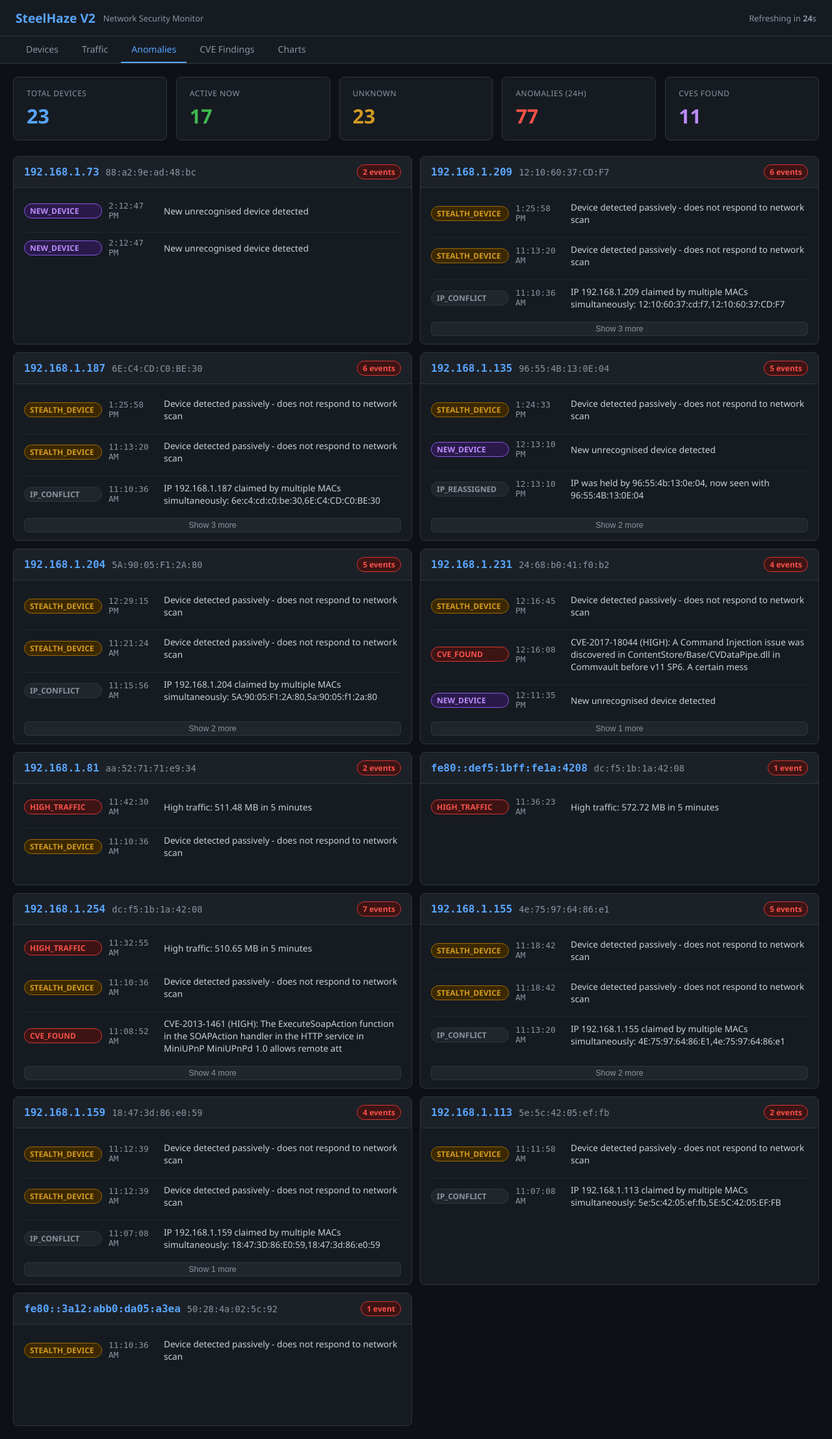
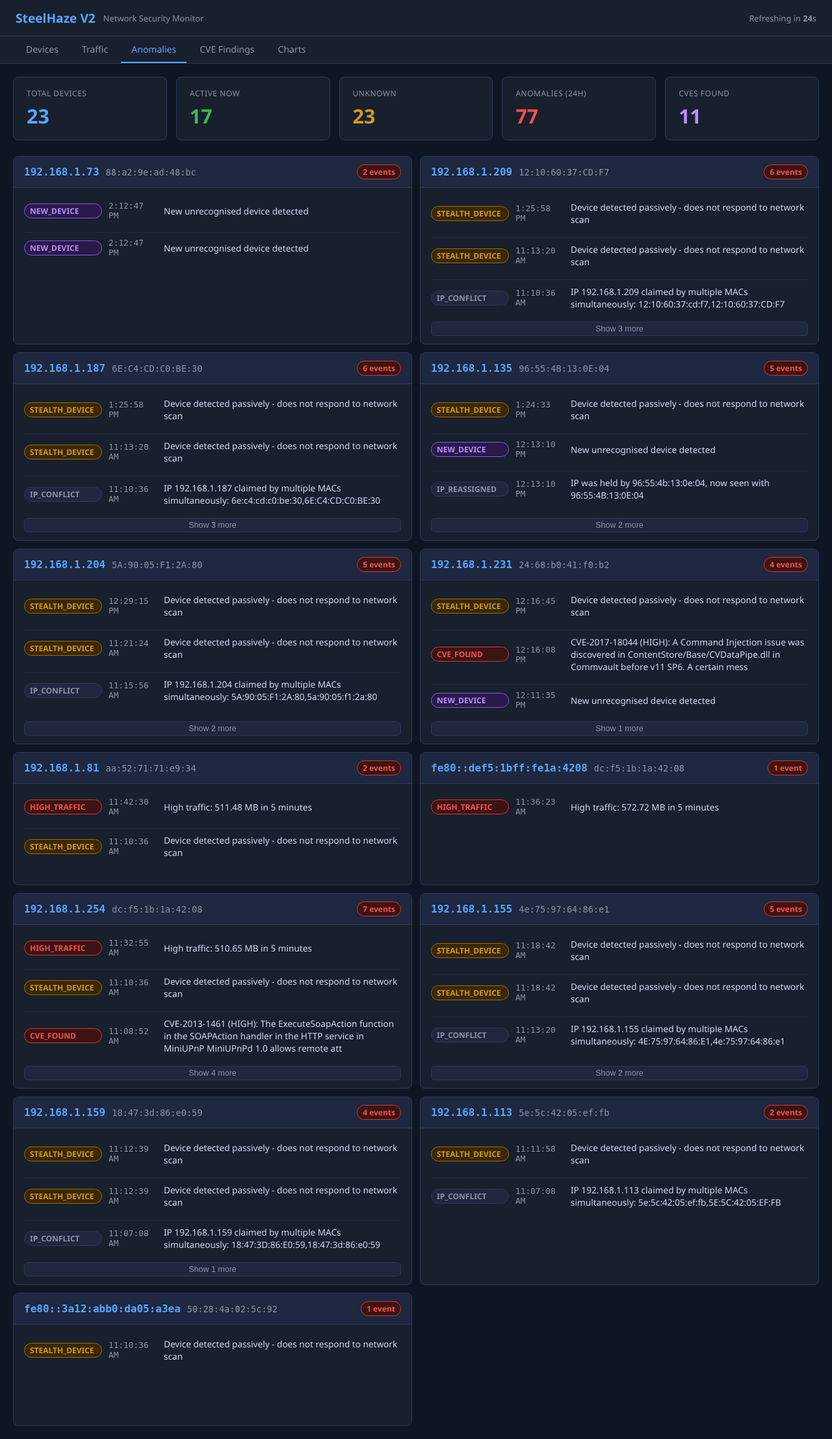
Before and after one commit to Eneuss/SteelHaze, a Flask app: page /anomalies in a window 1280 px wide. Shown: the whole page at 65% size. Run offline with Flask 3, Linux system fonts and the light colour scheme; data comes from the database, SQL or seed files in the repository; parts of the project's set-up code (start-up, migrations or seed data) failed here and were passed over.

Commit message:
palette: switch to charcoal blue (option A)

```diff
--- a/static/style.css
+++ b/static/style.css
@@ -1,12 +1,12 @@
 /* reset */
 *, *::before, *::after { box-sizing: border-box; margin: 0; padding: 0; }
-body { font-family: 'Segoe UI', system-ui, sans-serif; background: #0d1117; color: #c9d1d9; min-height: 100vh; }
+body { font-family: 'Segoe UI', system-ui, sans-serif; background: #0f1623; color: #d0daf0; min-height: 100vh; }
 code { font-family: monospace; }
 
 /* header */
 header {
-  background: #161b22;
-  border-bottom: 1px solid #30363d;
+  background: #18202e;
+  border-bottom: 1px solid #2a3a55;
   padding: 14px 24px;
   display: flex;
   align-items: center;
@@ -18,8 +18,8 @@ header .subtitle { font-size: .8rem; color: #8b949e; }
 
 /* nav */
 nav {
-  background: #161b22;
-  border-bottom: 1px solid #30363d;
+  background: #18202e;
+  border-bottom: 1px solid #2a3a55;
   padding: 0 24px;
   display: flex;
   gap: 4px;
@@ -33,7 +33,7 @@ nav a {
   border-bottom: 2px solid transparent;
   transition: color .15s, border-color .15s;
 }
-nav a:hover { color: #c9d1d9; }
+nav a:hover { color: #d0daf0; }
 nav a.active { color: #58a6ff; border-bottom-color: #58a6ff; }
 
 /* layout */
@@ -47,8 +47,8 @@ main { max-width: 1400px; margin: 0 auto; padding: 20px; }
   margin-bottom: 24px;
 }
 .stat-card {
-  background: #161b22;
-  border: 1px solid #30363d;
+  background: #18202e;
+  border: 1px solid #2a3a55;
   border-radius: 8px;
   padding: 16px 20px;
 }
@@ -61,28 +61,28 @@ main { max-width: 1400px; margin: 0 auto; padding: 20px; }
 .purple .value { color: #bc8cff; }
 
 /* passive detection divider row */
-tr.passive-divider td { padding: 6px 14px; font-size: .72rem; color: #8b949e; text-transform: uppercase; letter-spacing: .5px; border-top: 1px solid #30363d; border-bottom: 1px solid #30363d; background: #161b22 !important; cursor: default; }
+tr.passive-divider td { padding: 6px 14px; font-size: .72rem; color: #8b949e; text-transform: uppercase; letter-spacing: .5px; border-top: 1px solid #2a3a55; border-bottom: 1px solid #2a3a55; background: #18202e !important; cursor: default; }
 
 /* card and table */
-.card { background: #161b22; border: 1px solid #30363d; border-radius: 8px; overflow: hidden; margin-bottom: 20px; }
-.card-header { padding: 12px 16px; border-bottom: 1px solid #30363d; font-size: .85rem; font-weight: 600; color: #8b949e; text-transform: uppercase; letter-spacing: .5px; }
+.card { background: #18202e; border: 1px solid #2a3a55; border-radius: 8px; overflow: hidden; margin-bottom: 20px; }
+.card-header { padding: 12px 16px; border-bottom: 1px solid #2a3a55; font-size: .85rem; font-weight: 600; color: #8b949e; text-transform: uppercase; letter-spacing: .5px; }
 table { width: 100%; border-collapse: collapse; }
-th { padding: 10px 14px; font-size: .78rem; text-align: left; color: #8b949e; border-bottom: 1px solid #30363d; text-transform: uppercase; letter-spacing: .4px; }
-td { padding: 10px 14px; font-size: .87rem; border-bottom: 1px solid #21262d; }
+th { padding: 10px 14px; font-size: .78rem; text-align: left; color: #8b949e; border-bottom: 1px solid #2a3a55; text-transform: uppercase; letter-spacing: .4px; }
+td { padding: 10px 14px; font-size: .87rem; border-bottom: 1px solid #202840; }
 tr:last-child td { border-bottom: none; }
-tr:hover td { background: #1c2128; }
+tr:hover td { background: #1e2840; }
 
 /* badges */
 .badge { display: inline-block; padding: 2px 8px; border-radius: 12px; font-size: .75rem; font-weight: 600; }
 .badge-green  { background: #1a3a1f; color: #3fb950; border: 1px solid #2ea043; }
-.badge-grey   { background: #21262d; color: #8b949e; border: 1px solid #30363d; }
+.badge-grey   { background: #202840; color: #8b949e; border: 1px solid #2a3a55; }
 .badge-red    { background: #3d1414; color: #f85149; border: 1px solid #da3633; }
 .badge-yellow { background: #3b2800; color: #d29922; border: 1px solid #9e6a03; }
 .badge-purple { background: #2a1a4a; color: #bc8cff; border: 1px solid #8957e5; }
 
 /* button */
-.btn { padding: 3px 10px; border-radius: 6px; border: 1px solid #30363d; font-size: .78rem; cursor: pointer; background: #21262d; color: #c9d1d9; transition: background .15s; }
-.btn:hover { background: #30363d; }
+.btn { padding: 3px 10px; border-radius: 6px; border: 1px solid #2a3a55; font-size: .78rem; cursor: pointer; background: #202840; color: #d0daf0; transition: background .15s; }
+.btn:hover { background: #2a3a55; }
 
 /* empty state */
 .empty { padding: 32px; text-align: center; color: #8b949e; font-size: .9rem; }
@@ -105,25 +105,25 @@ tr:hover td { background: #1c2128; }
 .sev-UNKNOWN  { color: #8b949e; }
 
 /* cve host blocks */
-.host-block { background: #161b22; border: 1px solid #30363d; border-radius: 8px; margin-bottom: 16px; overflow: hidden; }
-.host-header { padding: 12px 16px; background: #1c2128; border-bottom: 1px solid #30363d; display: flex; align-items: center; gap: 10px; }
+.host-block { background: #18202e; border: 1px solid #2a3a55; border-radius: 8px; margin-bottom: 16px; overflow: hidden; }
+.host-header { padding: 12px 16px; background: #1e2840; border-bottom: 1px solid #2a3a55; display: flex; align-items: center; gap: 10px; }
 .host-ip   { font-size: 1rem; font-weight: 700; color: #58a6ff; font-family: monospace; }
 .host-name { display: flex; flex-direction: column; gap: 2px; }
-.host-name .device-label { font-size: .9rem; font-weight: 600; color: #c9d1d9; }
+.host-name .device-label { font-size: .9rem; font-weight: 600; color: #d0daf0; }
 .host-name .mac-sub { font-size: .72rem; color: #6e7681; font-family: monospace; }
 .host-name code { font-size: .85rem; color: #8b949e; }
 .host-body { padding: 12px 16px; display: flex; flex-direction: column; gap: 10px; flex: 1; }
 
 /* cve port blocks */
-.port-block  { border: 1px solid #30363d; border-radius: 6px; overflow: hidden; }
-.port-header { padding: 8px 12px; background: #21262d; display: flex; align-items: center; gap: 8px; font-size: .85rem; }
+.port-block  { border: 1px solid #2a3a55; border-radius: 6px; overflow: hidden; }
+.port-header { padding: 8px 12px; background: #202840; display: flex; align-items: center; gap: 8px; font-size: .85rem; }
 .port-header.has-cves { background: #2d1b1b; border-bottom: 1px solid #3d2020; }
 .port-num    { font-family: monospace; font-weight: 700; }
 .port-service { color: #8b949e; font-size: .8rem; }
 
 /* cve rows */
-.cve-row { padding: 8px 12px; border-top: 1px solid #21262d; display: grid; grid-template-columns: 160px 90px 1fr; gap: 10px; align-items: start; font-size: .82rem; }
-.cve-row:hover { background: #1c2128; }
+.cve-row { padding: 8px 12px; border-top: 1px solid #202840; display: grid; grid-template-columns: 160px 90px 1fr; gap: 10px; align-items: start; font-size: .82rem; }
+.cve-row:hover { background: #1e2840; }
 .cve-id a { color: #58a6ff; text-decoration: none; font-family: monospace; }
 .cve-id a:hover { text-decoration: underline; }
 .cve-desc { color: #8b949e; line-height: 1.4; }
@@ -131,22 +131,22 @@ tr:hover td { background: #1c2128; }
 /* clean ports */
 .clean-ports-section { padding: 8px 12px; }
 .clean-ports-label { font-size: .75rem; color: #8b949e; text-transform: uppercase; margin-bottom: 6px; }
-.clean-port-tag { display: inline-block; margin: 3px 4px 3px 0; padding: 2px 8px; background: #21262d; border: 1px solid #30363d; border-radius: 4px; font-size: .78rem; color: #8b949e; font-family: monospace; }
+.clean-port-tag { display: inline-block; margin: 3px 4px 3px 0; padding: 2px 8px; background: #202840; border: 1px solid #2a3a55; border-radius: 4px; font-size: .78rem; color: #8b949e; font-family: monospace; }
 
 /* interface section header */
 .iface-header { display: flex; align-items: center; gap: 10px; }
 .iface-name   { font-weight: 700; color: #58a6ff; font-family: monospace; font-size: .9rem; }
 .iface-subnet { font-size: .8rem; color: #8b949e; font-family: monospace; }
 .iface-count  { margin-left: auto; font-size: .78rem; color: #8b949e; }
-.iface-error  { padding: 8px 16px; font-size: .82rem; color: #f85149; background: #1a0a0a; border-bottom: 1px solid #30363d; }
+.iface-error  { padding: 8px 16px; font-size: .82rem; color: #f85149; background: #1a0a0a; border-bottom: 1px solid #2a3a55; }
 
 /* device labels */
-.device-label { font-weight: 600; color: #c9d1d9; }
+.device-label { font-weight: 600; color: #d0daf0; }
 .no-label { color: #484f58; }
 .mac-sub { font-size: .75rem; color: #6e7681; }
 .edit-icon { cursor: pointer; color: #8b949e; margin-left: 6px; font-size: .85rem; }
 .edit-icon:hover { color: #58a6ff; }
-.label-input { background: #0d1117; border: 1px solid #30363d; border-radius: 4px; color: #c9d1d9; padding: 3px 8px; font-size: .8rem; width: 130px; margin-right: 4px; }
+.label-input { background: #0f1623; border: 1px solid #2a3a55; border-radius: 4px; color: #d0daf0; padding: 3px 8px; font-size: .8rem; width: 130px; margin-right: 4px; }
 .label-input:focus { outline: none; border-color: #58a6ff; }
 .btn-confirm { background: #1a3a1f; color: #3fb950; border-color: #2ea043; }
 .btn-confirm:hover { background: #2ea043; color: #fff; }
@@ -171,10 +171,10 @@ tr:hover td { background: #1c2128; }
 
 /* anomaly rows */
 #anomalies-container .host-body { min-height: 155px; }
-.anomaly-row { display: grid; grid-template-columns: 120px 75px 1fr; align-items: center; gap: 10px; padding: 8px 0; border-top: 1px solid #21262d; font-size: .85rem; }
+.anomaly-row { display: grid; grid-template-columns: 120px 75px 1fr; align-items: center; gap: 10px; padding: 8px 0; border-top: 1px solid #202840; font-size: .85rem; }
 .anomaly-row:first-child { border-top: none; }
 .anomaly-time { color: #8b949e; font-size: .8rem; font-family: monospace; }
-.anomaly-details { color: #c9d1d9; }
+.anomaly-details { color: #d0daf0; }
 .anomaly-expand { margin-top: auto; font-size: .78rem; color: #8b949e; }
 
 /* responsive */
--- a/templates/timeline.html
+++ b/templates/timeline.html
@@ -33,7 +33,7 @@
 
 {% block scripts %}
 <script>
-const GRID  = '#21262d';
+const GRID  = '#202840';
 const TICKS = '#8b949e';
 
 function fmtMB(b) {
```
